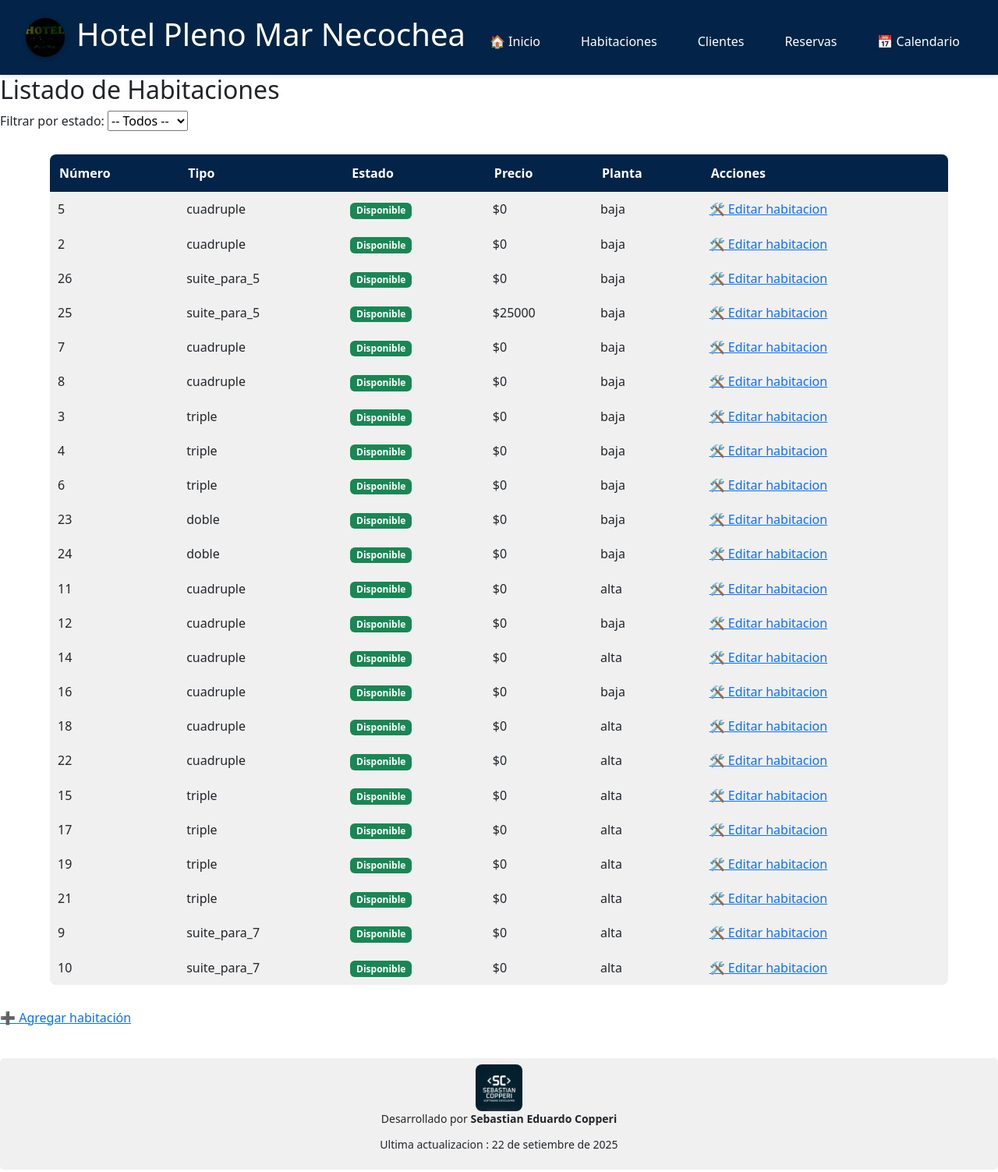
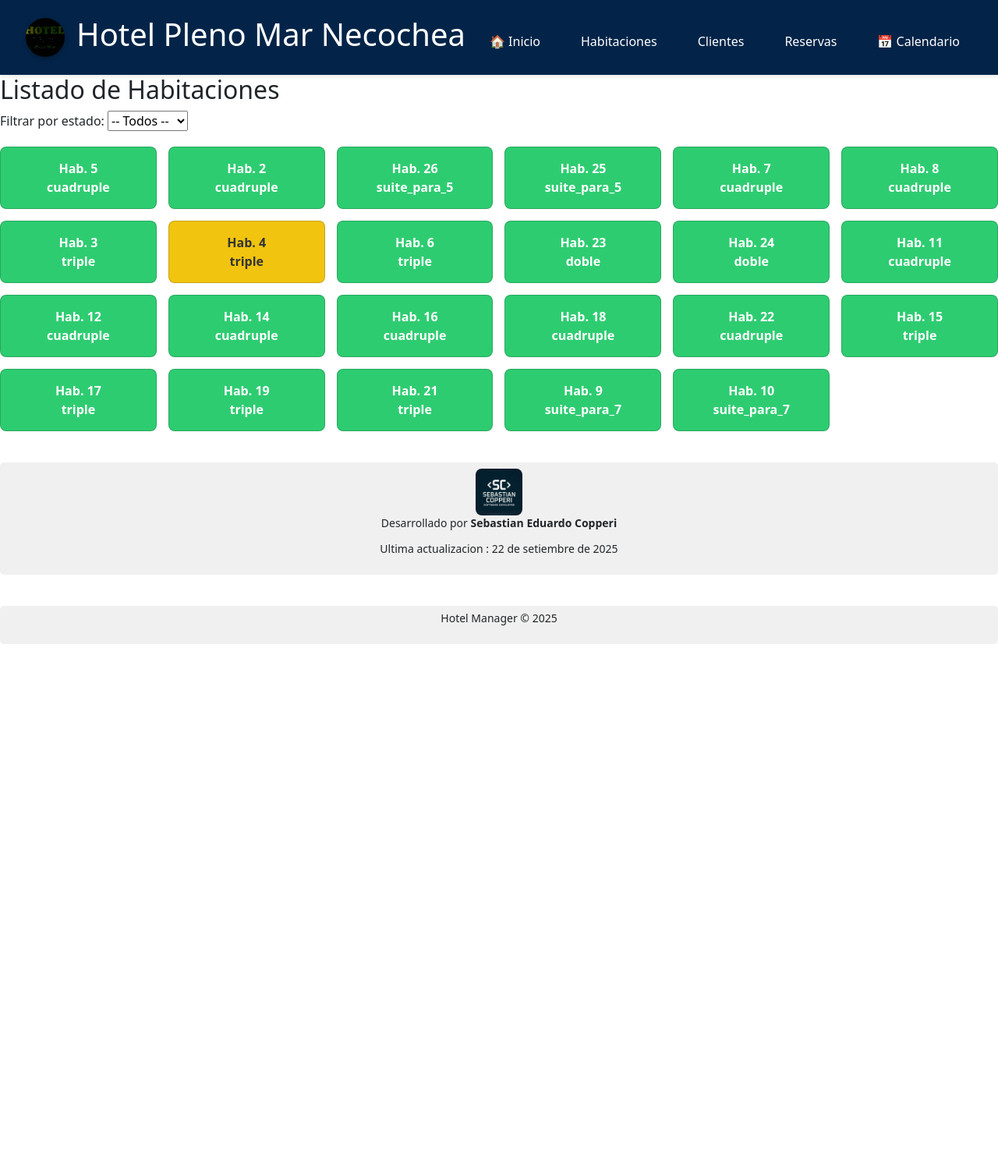
Before and after one commit to sebacoppe/hotel_app, a Flask app: page /habitaciones in a window 1280 px wide. Shown: the top 1503 px of the page at 78% size. After the commit the page ends 826 px from the top, so only its background shows below. Run offline with Flask 3, Linux system fonts and the light colour scheme.

Commit message:
Agrego ultima actualizacion

```diff
--- a/datos/habitaciones.csv
+++ b/datos/habitaciones.csv
@@ -1,12 +1,12 @@
 numero,tipo,estado,precio,planta
 5,cuadruple,disponible,0,baja
 2,cuadruple,disponible,0,baja
-26,suite_para_5,reservada,0,baja
+26,suite_para_5,disponible,0,baja
 25,suite_para_5,disponible,25000,baja
 7,cuadruple,disponible,0,baja
 8,cuadruple,disponible,0,baja
 3,triple,disponible,0,baja
-4,triple,disponible,0,baja
+4,triple,reservada,0,baja
 6,triple,disponible,0,baja
 23,doble,disponible,0,baja
 24,doble,disponible,0,baja
--- a/datos/reservas.csv
+++ b/datos/reservas.csv
@@ -1,2 +1,2 @@
 id_reserva,id_cliente,numero_habitacion,fecha_entrada,fecha_salida,estado,total,fecha_reserva
-6,1,26,2025-10-11,2025-10-12,activa,0,2025-10-05 23:37:15
+7,1,4,2025-10-17,2025-10-19,reservada,45000,2025-10-12 20:40:42
--- a/templates/base.html
+++ b/templates/base.html
@@ -4,6 +4,8 @@
   <meta charset="UTF-8">
   <title>Hotel Pleno Mar Necochea</title>
   <link rel="stylesheet" href="{{ url_for('static', filename='estilos.css') }}">
+  <!-- Bootstrap Icons -->
+  <link rel="stylesheet" href="https://cdn.jsdelivr.net/npm/bootstrap-icons@1.10.5/font/bootstrap-icons.css">
   <!-- Bootstrap CSS (versión 5 recomendada) -->
   <link href="https://cdn.jsdelivr.net/npm/bootstrap@5.3.0/dist/css/bootstrap.min.css" rel="stylesheet">
 </head>
--- a/templates/habitaciones.html
+++ b/templates/habitaciones.html
@@ -12,32 +12,75 @@
   </select>
 </form>
 
-<table>
-  <tr>
-    <th>Número</th>
-    <th>Tipo</th>
-    <th>Estado</th>
-    <th>Precio</th>
-    <th>Planta</th>
-    <th>Acciones</th>
-  </tr>
+<style>
+  .grid {
+    display: grid;
+    grid-template-columns: repeat(auto-fill, minmax(180px, 1fr));
+    gap: 15px;
+    margin-top: 20px;
+  }
+  .card {
+    border-radius: 8px;
+    padding: 15px;
+    color: white;
+    font-weight: bold;
+    text-align: center;
+    position: relative;
+    cursor: pointer;
+  }
+  .disponible { background-color: #2ecc71; }
+  .reservada   { background-color: #f1c40f; color: #333; }
+  .ocupada     { background-color: #e74c3c; }
+
+  .submenu {
+    display: none;
+    position: absolute;
+    top: 100%;
+    left: 0;
+    background: white;
+    color: black;
+    border: 1px solid #ccc;
+    border-radius: 5px;
+    width: 100%;
+    z-index: 10;
+    font-weight: normal;
+  }
+  .submenu a {
+    display: block;
+    padding: 8px;
+    text-decoration: none;
+    color: black;
+  }
+  .submenu a:hover {
+    background-color: #eee;
+  }
+</style>
+
+<div class="grid">
   {% for h in habitaciones %}
-  <tr class="estado-{{ h.estado }}">
-    <td>{{ h.numero }}</td>
-    <td>{{ h.tipo }}</td>
-    <td>
-        <span class="badge {% if h.estado == 'ocupada' %}bg-danger{% elif h.estado == 'reservada' %}bg-warning text-dark{% else %}bg-success{% endif %}">
-            {{ h.estado.capitalize() }}
-        </span>
-    </td>
-    <td>${{ h.precio }}</td>
-    <td>{{ h.planta }}</td>
-    <td>
+    <div class="card {{ h.estado }}" onclick="toggleSubmenu(this)">
+      Hab. {{ h.numero }}<br>{{ h.tipo }}
+      <div class="submenu">
+        <a href="{{ url_for('reservas.crear_reserva_desde_habitacion', numero=h.numero) }}">📝 Reservar</a>
+        <a href="{{ url_for('habitaciones.editar_habitacion', numero=h.numero) }}">🛠️ Editar</a>
+        <a href="{{ url_for('habitaciones.editar_estado', numero=h.numero) }}">🔄 Cambiar estado</a>
+      </div>
+    </div>
+  {% endfor %}
+</div>
 
-      <a href="{{ url_for('habitaciones.editar_habitacion', numero=h.numero) }}">🛠️ Editar habitacion</a>
-    </td>
-  </tr>
-  {% endfor %}
-</table>
-<a href="{{ url_for('habitaciones.agregar_habitacion') }}">➕ Agregar habitación</a>
+<script>
+  function toggleSubmenu(card) {
+    const submenus = document.querySelectorAll('.submenu');
+    submenus.forEach(s => s.style.display = 'none'); // cerrar todos
+    const submenu = card.querySelector('.submenu');
+    submenu.style.display = 'block';
+  }
+
+  document.addEventListener('click', function(e) {
+    if (!e.target.closest('.card')) {
+      document.querySelectorAll('.submenu').forEach(s => s.style.display = 'none');
+    }
+  });
+</script>
 {% endblock %}
--- a/templates/reserva_individual.html
+++ b/templates/reserva_individual.html
@@ -5,6 +5,10 @@
   <h2>🛏️ Reserva #{{ reserva.id_reserva }}</h2>
   <ul>
     <li><strong>Cliente:</strong> {{ reserva.id_cliente }}</li>
+    <li><strong>Nombre de cliente:</strong> {{cliente.nombre}} {{cliente.apellido}}</li>
+    <li><strong>DNI:</strong> {{ cliente.dni }}</li>
+    <li><strong>Email:</strong> {{ cliente.email }}</li>
+    <li><strong>Teléfono:</strong> {{ cliente.telefono }}</li>
     <li><strong>Habitación:</strong> {{ reserva.numero_habitacion }}</li>
     <li><strong>Entrada:</strong> {{ reserva.fecha_entrada.strftime('%Y-%m-%d') }}</li>
     <li><strong>Salida:</strong> {{ reserva.fecha_salida.strftime('%Y-%m-%d') }}</li>
--- a/utils/qr.py
+++ b/utils/qr.py
@@ -1,11 +1,13 @@
 import qrcode
 import os
+from utils.format import limpiar_nombre
+
 
 def generar_qr_para_reserva(reserva_id, nombre_cliente, fecha_entrada):
     url = f"https://hotel-app.onrender.com/reserva/{reserva_id}"
     qr = qrcode.make(url)
 
-    nombre_limpio = nombre_cliente.replace(" ", "_")
+    nombre_limpio = limpiar_nombre(nombre_cliente)
     fecha_formateada = fecha_entrada.strftime('%Y%m%d')
     nombre_archivo = f"reserva_{reserva_id}_{nombre_limpio}_{fecha_formateada}.png"
 
```
Also changed, not shown: rutas/reservas.py (+51 -3 lines), templates/crear_reserva_desde_habitacion.html (added, +118 -0 lines), utils/format.py (added, +7 -0 lines), static/qr/reserva_7_Sebastian-Copperi_20251017.png (added), static/qr/reserva_7_Sebastian_Copperi__20251012.png (added), static/qr/reserva_8_Agustina_Botella___20251024.png (added), static/qr/reserva_9_Agustina_Botella___20251017.png (added), 2 other files.
